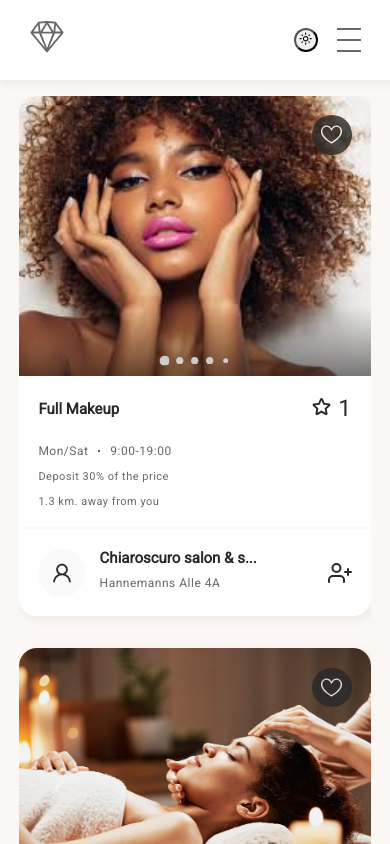
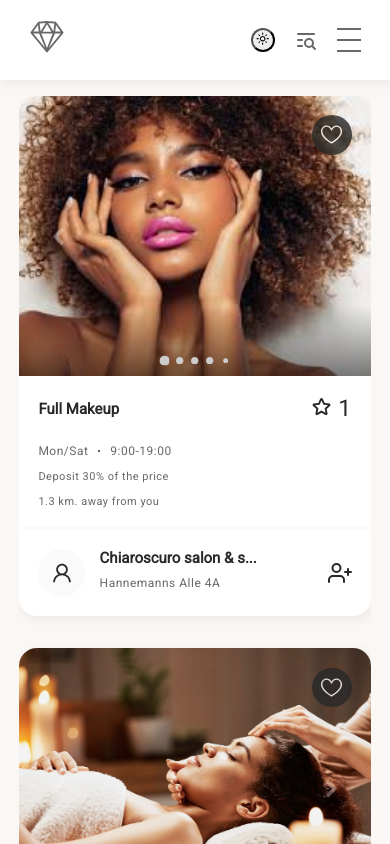
Before and after one commit to osampilona/hypen, a Next.js app: page / in a window 390 px wide. Built offline with nearby package versions, Linux system fonts and the light colour scheme.

Commit message:
Adding filters to the small screen

```diff
--- a/src/components/SmallScreenNavigation/SmallScreenNavigation.tsx
+++ b/src/components/SmallScreenNavigation/SmallScreenNavigation.tsx
@@ -8,6 +8,8 @@ import { toggleTheme } from "@/lib/features/theme/theme";
 import { useState, useEffect } from "react";
 import ItemsList from "@/components/ItemsList/ItemsList";
 import Overlay from "@/components/Overlay/Overlay";
+import { TbListSearch } from "react-icons/tb";
+import FilterCard from "../FilterCard/FilterCard";
 
 const SmallScreenNavigation = () => {
   const currentTheme = useSelector(
@@ -15,6 +17,7 @@ const SmallScreenNavigation = () => {
   );
   const dispatch = useDispatch();
   const [menuOpen, setMenuOpen] = useState(false);
+  const [filterCardVisible, setFilterCardVisible] = useState(false);
 
   const menuItems = [
     { text: "Profile", href: "/login" },
@@ -42,6 +45,10 @@ const SmallScreenNavigation = () => {
     setMenuOpen(false);
   };
 
+  const toggleFilterCard = () => {
+    setFilterCardVisible(!filterCardVisible);
+  };
+
   return (
     <>
       <div className={styles.container} data-testid="smallScreenSelector">
@@ -65,6 +72,11 @@ const SmallScreenNavigation = () => {
                 <MdOutlineDarkMode />
               )}
             </button>
+            <TbListSearch
+              size={24}
+              onClick={toggleFilterCard}
+              className={styles.icon}
+            />
             <button
               onClick={handleMenuToggle}
               className={`${styles.hamburger} ${menuOpen ? styles.open : ""}`}
@@ -84,6 +96,9 @@ const SmallScreenNavigation = () => {
       >
         <ItemsList items={menuItems} onItemClicked={handleItemClick} />
       </Overlay>
+      <Overlay show={filterCardVisible} onClose={toggleFilterCard}>
+        <FilterCard />
+      </Overlay>
     </>
   );
 };
```
